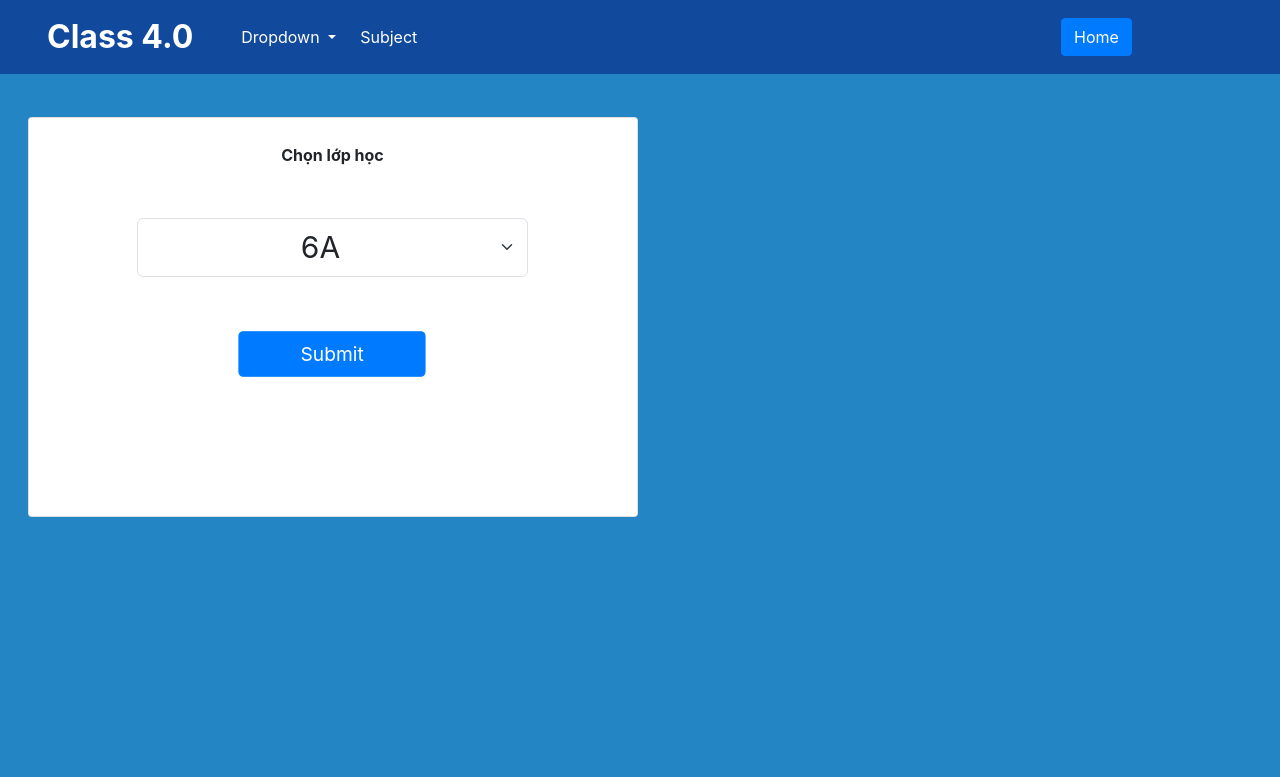
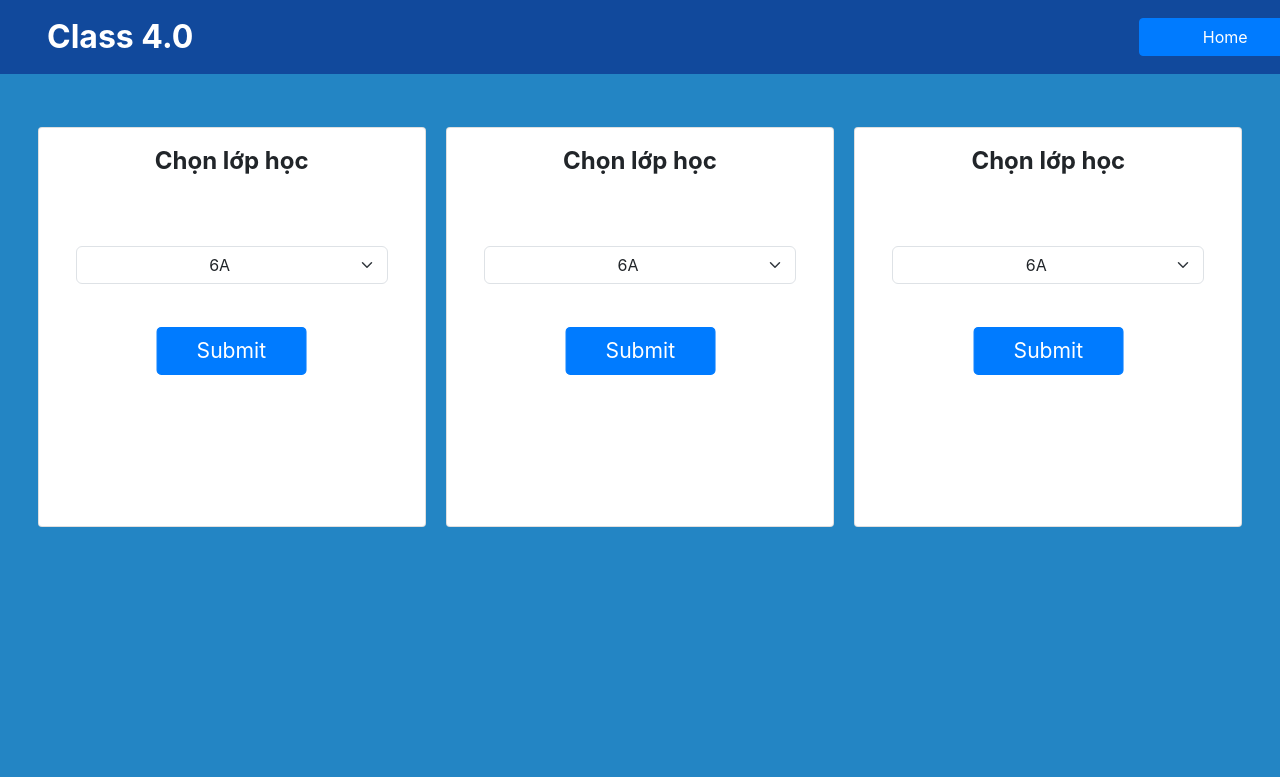
Before and after one commit to CodeBotX/Classroom_Management, a Django app: page /option/ in a window 1280 px wide. Shown: the top 777 px of the page. Run offline with Django 4.2, Linux system fonts and the light colour scheme; data comes from the database, SQL or seed files in the repository; some libraries are stand-ins or nearby versions.

Commit message:
TuanAnh add option

```diff
--- a/my_Class/templates/base.html
+++ b/my_Class/templates/base.html
@@ -43,29 +43,8 @@ tạo các block tĩnh, và block để các file khác kế thừa
 
         <div class="collapse navbar-collapse" id="navbarTogglerDemo02">
           <a class="navbar-brand text-white font-weight-bold nav-link active" aria-current="page" style="font-size: 200%" href="/home" >Class 4.0</a>
-            <li class="nav-item dropdown" style="height: 100%;
-              line-height: 100%;
-              display: flex;
-              align-items: center;
-              justify-content: center;">
-              <a class="nav-link dropdown-toggle" href="#" id="navbarDropdown" role="button" data-bs-toggle="dropdown" aria-expanded="false" style="color: white; ">
-                Dropdown
-              </a>
-
-              <ul class="dropdown-menu" aria-labelledby="navbarDropdown">
-                <li><a class="dropdown-item" href="#">Action</a></li>
-                <li><a class="dropdown-item" href="#">Another action</a></li>
-                <li><hr class="dropdown-divider"></li>
-                <li><a class="dropdown-item" href="#">Something else here</a></li>
-              </ul>
-            </li>
-
-            <ul class="navbar-nav me-auto mb-2 mb-lg-0">
-              <li class="nav-item">
-                <a class="nav-link active" aria-current="page" href="#">Subject</a>
-              </li>
-            </ul>
-            <div class="col-sm-2">
+          <div class="col-sm-9"></div>
+          <div class="col-sm-2 row">
               {% if user.username %}
 
               <ul class="navbar-nav me-auto mb-2 mb-lg-0">
--- a/my_Class/templates/option.html
+++ b/my_Class/templates/option.html
@@ -3,18 +3,19 @@
 
 
 {% block content %}
-<div class="container-fluid row" style="margin-left: 1%; margin-right: 1%">
-    <div class="card col-6 row" style="margin-top: 3%; height: 25rem">
-        <h4 class="card-title text-center font-weight-bold" style="margin-top: 5%; font-size:100% ">Chọn lớp học</h4>
-        <div class="card-body">
-                <form method="post" class="content" style="margin-top: 50px; width: 80%; margin: 0 auto; padding: 20px; text-align: center;">
+<div class="row" style="margin-left: 1%; margin-right: 1%">
+    <div class="col-4" style="padding: 10px; margin-top: 3%">
+        <div class="card" style="height: 25rem;">
+            <h4 class="card-title text-center font-weight-bold" style="margin-top: 5%; font-size:150% ">Chọn lớp học</h4>
+            <div class="card-body" style="margin-top: 10%">
+                    <form method="post" class="content" style=" width: 90%; margin: 0 auto; text-align: center;">
                         {% csrf_token %}
-                    <select class="form-select class_code" aria-label="Default select example" style="width: 100%; font-size: 30px;">
+                        <select class="form-select class_code" aria-label="Default select example" style="width: 100%; font-size: 1em;">
                             {% for class in classes %}
-                            <option class="text-center" value="{{ class.class_CODE }}">{{ class.class_CODE }}</option>
+                                <option class="text-center" style="font-size: 1em" value="{{ class.class_CODE }}">{{ class.class_CODE }}</option>
                             {% endfor %}
                         </select>
-                    <button type="submit" class="btn btn-primary" value="Chọn" style="transform: scale(1.2); width:40%; margin-top: 15%; margin-left: auto; margin-right: auto; display: block;">Submit</button>
+                        <button type="submit" class="btn btn-primary" value="Chọn" style="transform: scale(1.2); width:40%; margin-top: 15%; margin-left: auto; margin-right: auto; display: block; font-size: 1.1em">Submit</button>
                     </form>
 
                 {% if subjects %}
@@ -27,6 +28,59 @@
                 {% endif %}
             </div>
         </div>
-    <div class="col-3"></div>
+    </div>
+
+    <div class="col-4" style="padding: 10px; margin-top: 3%">
+        <div class="card" style="height: 25rem;">
+            <h4 class="card-title text-center font-weight-bold" style="margin-top: 5%; font-size:150% ">Chọn lớp học</h4>
+            <div class="card-body" style="margin-top: 10%">
+                    <form method="post" class="content" style=" width: 90%; margin: 0 auto; text-align: center;">
+                        {% csrf_token %}
+                        <select class="form-select class_code" aria-label="Default select example" style="width: 100%; font-size: 1em;">
+                            {% for class in classes %}
+                                <option class="text-center" style="font-size: 1em" value="{{ class.class_CODE }}">{{ class.class_CODE }}</option>
+                            {% endfor %}
+                        </select>
+                        <button type="submit" class="btn btn-primary" value="Chọn" style="transform: scale(1.2); width:40%; margin-top: 15%; margin-left: auto; margin-right: auto; display: block; font-size: 1.1em">Submit</button>
+                    </form>
+
+                {% if subjects %}
+                    <h2>Môn học trong lớp {{ classes.class_CODE }}:</h2>
+                    <ul>
+                        {% for subject in subjects %}
+                            <li>{{ subject.subject_name }}</li>
+                        {% endfor %}
+                    </ul>
+                {% endif %}
+            </div>
+        </div>
+    </div>
+
+    <div class="col-4" style="padding: 10px; margin-top: 3%">
+        <div class="card" style="height: 25rem;">
+            <h4 class="card-title text-center font-weight-bold" style="margin-top: 5%; font-size:150% ">Chọn lớp học</h4>
+            <div class="card-body" style="margin-top: 10%">
+                    <form method="post" class="content" style=" width: 90%; margin: 0 auto; text-align: center;">
+                        {% csrf_token %}
+                        <select class="form-select class_code" aria-label="Default select example" style="width: 100%; font-size: 1em;">
+                            {% for class in classes %}
+                                <option class="text-center" style="font-size: 1em" value="{{ class.class_CODE }}">{{ class.class_CODE }}</option>
+                            {% endfor %}
+                        </select>
+                        <button type="submit" class="btn btn-primary" value="Chọn" style="transform: scale(1.2); width:40%; margin-top: 15%; margin-left: auto; margin-right: auto; display: block; font-size: 1.1em">Submit</button>
+                    </form>
+
+                {% if subjects %}
+                    <h2>Môn học trong lớp {{ classes.class_CODE }}:</h2>
+                    <ul>
+                        {% for subject in subjects %}
+                            <li>{{ subject.subject_name }}</li>
+                        {% endfor %}
+                    </ul>
+                {% endif %}
+            </div>
+        </div>
+    </div>
+
 </div>
 {% endblock content %}
```
Also changed, not shown: my_Class/templates/classroom.html (+4 -4 lines). Lines whose indentation alone changed are shown as unchanged.
